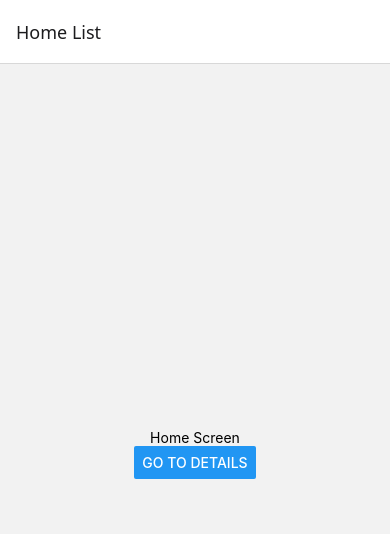
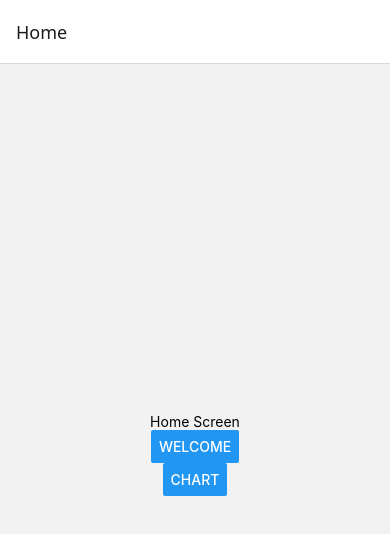
Before and after one commit to tianqing617/ReactNativeAwesome, a React Native app: screen /Home in a window 390 px wide. Shown: the top 534 px of the page. Built offline with nearby package versions, Linux system fonts and the light colour scheme; what @wuba/react-native-echarts would draw is missing.

Commit message:
feat: 抽离路由部分

```diff
--- a/src/App.tsx
+++ b/src/App.tsx
@@ -20,9 +20,9 @@ function App(): React.JSX.Element {
   <NavigationContainer>
     <Stack.Navigator initialRouteName="Home">
     {/* <Stack.Navigator initialRouteName="Chart"> */}
+      {/* TODO: 这里有类型问题，没有解决。去掉any可复现？ */}
+      <Stack.Screen name="Home" component={HomeScreen as any} options={{title: 'Home'}} />
       <Stack.Screen name="Welcome" component={WelcomeScreen} />
-      {/* TODO: 这里有类型问题，没有解决。去掉any可复现 */}
-      <Stack.Screen name="Home" component={HomeScreen as any} options={{title: 'Home List'}} />
       <Stack.Screen name="Chart" component={ChartScreen} />
     </Stack.Navigator>
   </NavigationContainer>
--- a/src/Home.tsx
+++ b/src/Home.tsx
@@ -1,33 +1,21 @@
 import React from 'react';
 import { View, Text, Button, StyleSheet } from 'react-native';
-import { NativeStackNavigationProp } from '@react-navigation/native-stack';
-import { RouteProp } from '@react-navigation/native';
+import { HomeProps } from './router'
 
-// 定义导航堆栈的类型
-type RootStackParamList = {
-  Home: { title: string }
-  Chart: undefined
-};
-
-// 为 navigation 和 route 定义类型
-type HomeScreenNavigationProp = NativeStackNavigationProp<RootStackParamList, 'Home'>;
-type HomeScreenRouteProp = RouteProp<RootStackParamList, 'Home'>;
-
-type Props = {
-  navigation: HomeScreenNavigationProp;
-  route: HomeScreenRouteProp;
-};
 
 // 导航页面
-const HomeScreen: React.FC<Props> = ({ navigation }) => {
+const HomeScreen: React.FC<HomeProps> = ({ navigation }) => {
   console.log('navigation', navigation)
+  function handleRedirect(pageName: string, params?: any) {
+    navigation.navigate(pageName, params)
+  }
+
   return (
     <View style={styles.container}>
       <Text>Home Screen</Text>
-      <Button
-        title="Go to Details"
-        onPress={() => navigation.navigate('Chart')}
-      />
+      <Button title="Welcome" onPress={() => handleRedirect('Welcome')} />
+      <Button title="Chart" onPress={() => handleRedirect('Chart')} />
+      {/* <Button title="Chart" onPress={() => handleRedirect('ShoppingCart')} /> */}
     </View>
   );
 };
--- /dev/null
+++ b/src/router/index.ts
@@ -0,0 +1,18 @@
+import { NativeStackNavigationProp } from '@react-navigation/native-stack';
+import { RouteProp } from '@react-navigation/native';
+
+// 定义导航堆栈的类型
+type RootStackParamList = {
+  // TODO: 这里类型定义，有什么用？
+  // Home: { title: string }
+  Home: undefined
+  Chart: undefined
+};
+
+// 为 navigation 和 route 定义类型
+/* type HomeScreenNavigationProp = NativeStackNavigationProp<RootStackParamList, 'Home'>;
+type HomeScreenRouteProp = RouteProp<RootStackParamList, 'Home'>; */
+export type HomeProps = {
+  navigation: NativeStackNavigationProp<RootStackParamList, 'Home'>;
+  route: RouteProp<RootStackParamList, 'Home'>;
+};
```
